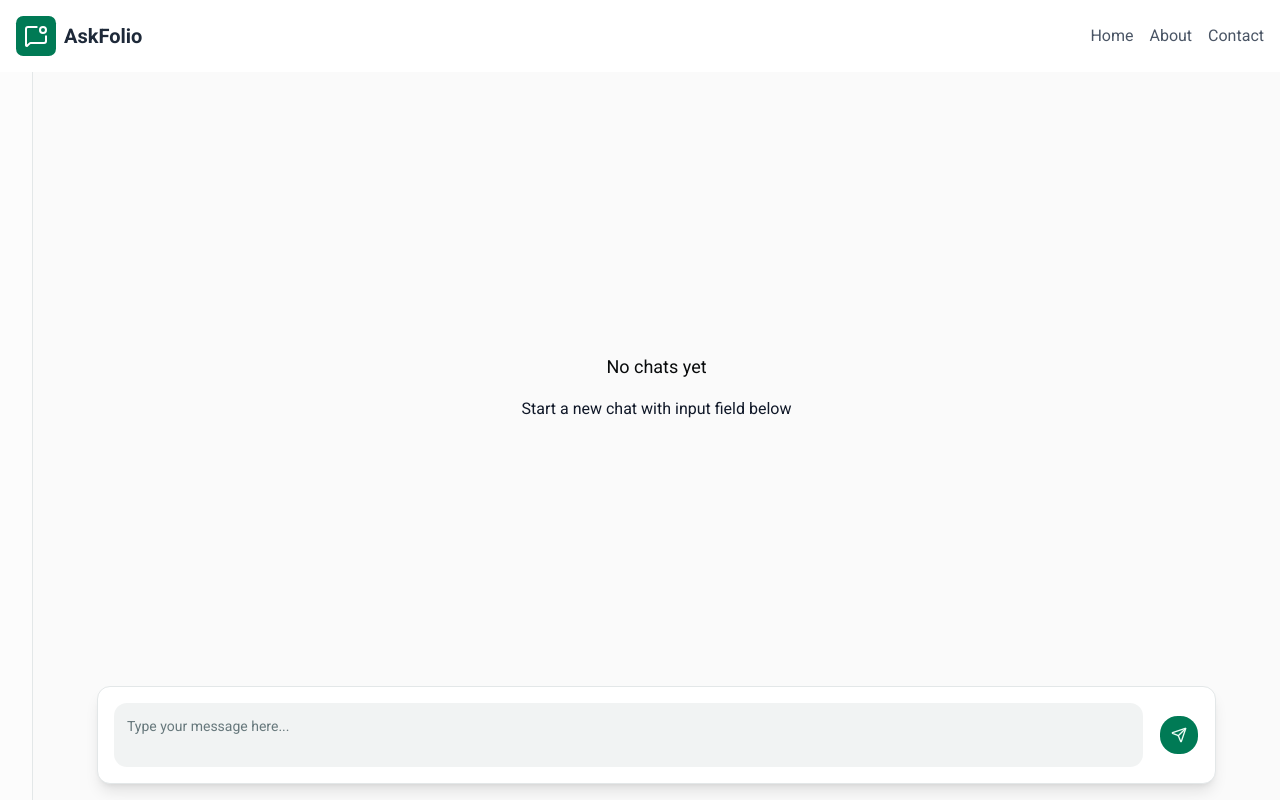
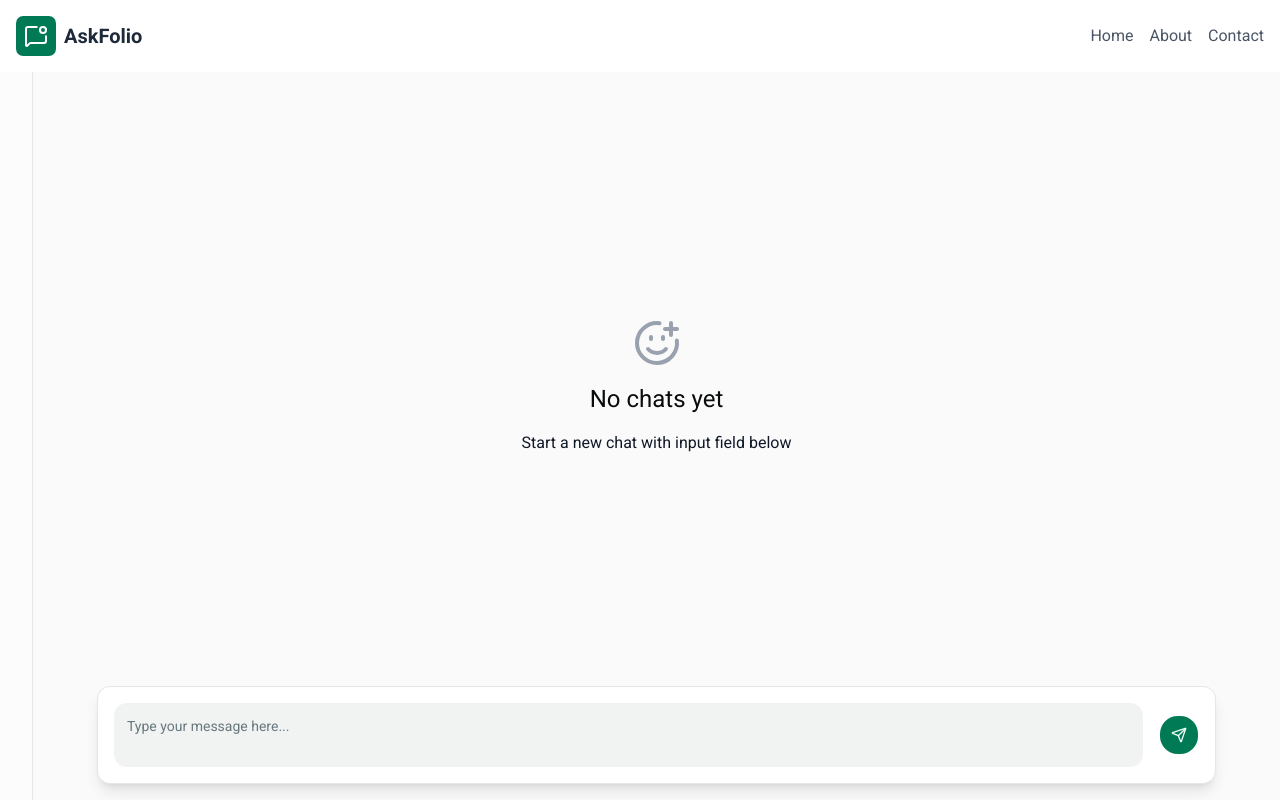
Before and after one commit to bashir-muhammad/askfolio, a Next.js app: page / in a window 1280 px wide. Built offline with nearby package versions, Linux system fonts and the light colour scheme.

Commit message:
feat: add  icon and make title bigger

```diff
--- a/src/components/message-list/message-list.tsx
+++ b/src/components/message-list/message-list.tsx
@@ -3,6 +3,7 @@
 import { useLayoutEffect, useRef } from "react";
 import UserMessage from "@/components/user-message/user-message";
 import BotMessage from "@/components/bot-message/bot-message";
+import { FaceSlightlySmilingPlus } from 'lucide-react';
 
 import { useChatStore, type Message } from "@/store/chat-store";
 
@@ -30,7 +31,8 @@ const MessageList = () => {
     >
       {messages.length === 0 && (
         <div className="flex flex-col items-center justify-center gap-4 p-8">
-          <h2 className="text-lg">No chats yet</h2>
+          <FaceSlightlySmilingPlus size={48} className="text-gray-400" />
+          <h2 className="text-2xl">No chats yet</h2>
           <p className="text-gray-900">
             Start a new chat with input field below
           </p>
```
